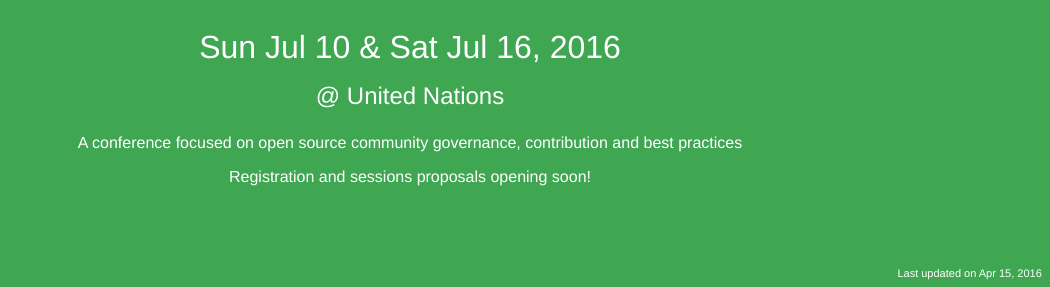
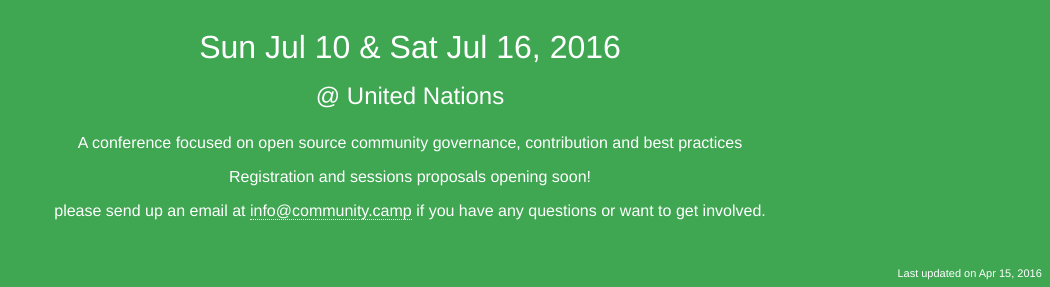
Before and after one commit to CommunityCamp/CommunityCamp, a plain HTML site: page index.html in a window 1280 px wide. Shown: the part 513-800 px from the top of the page, without its empty margins (230-1280 px from the left). Drawn offline with Linux system fonts and the light colour scheme.

Commit message:
theming revs

```diff
--- a/css/styles.css
+++ b/css/styles.css
@@ -59,6 +59,12 @@ p .strong {
 	font-weight: bold;
 }
 
+a {
+	color: white;
+	border-bottom: 1px dotted white;
+	text-decoration: none;
+}
+
 #logo {
 	width: 260px;
 	height: auto;
--- a/index.html
+++ b/index.html
@@ -25,6 +25,7 @@
     <p class="venue">@ United Nations</p>
     <p class="updates">A conference focused on open source community governance, contribution and best practices</p>
     <p class="updates strong">Registration and sessions proposals opening soon!</p>
+    <p class="updates strong">please send up an email at <a href="info@community.camp">info@community.camp</a> if you have any questions or want to get involved.</p>
   </div>
 
   <div id="updated">Last updated on Apr 15, 2016</div>
```
